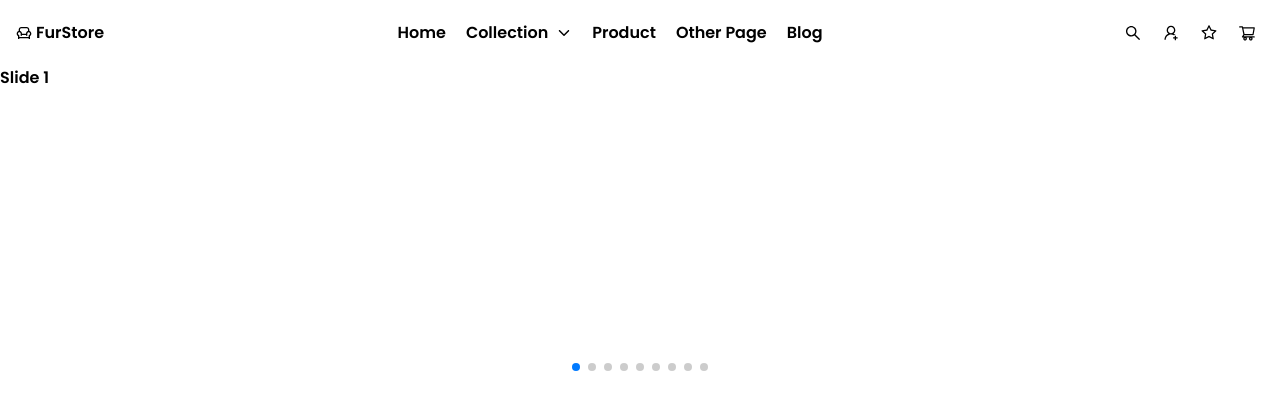
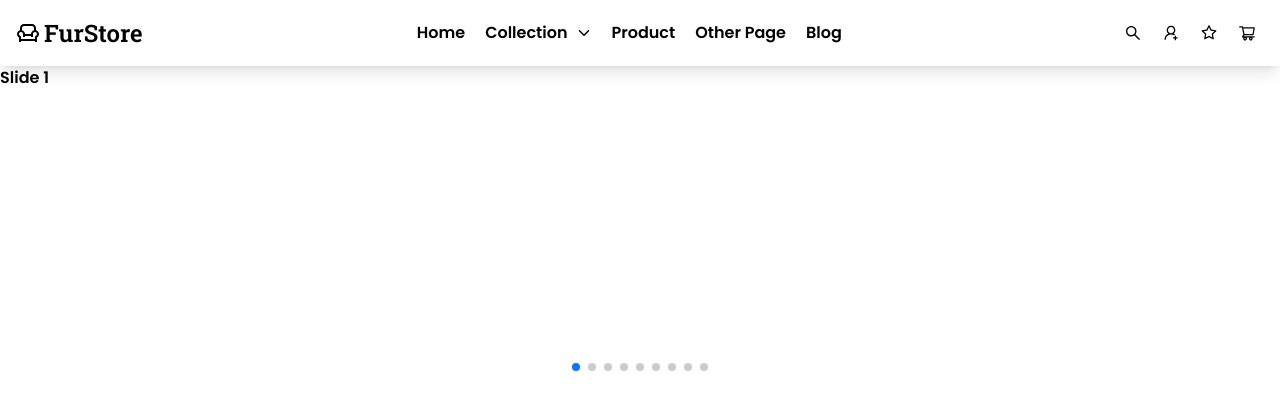
Before and after one commit to GilaniRabbu/ecommerce-website, a Next.js app: page / in a window 1280 px wide. Shown: the top 410 px of the page. Built offline with nearby package versions, Linux system fonts and the light colour scheme.

Commit message:
updated header section

```diff
--- a/components/Header/Header.tsx
+++ b/components/Header/Header.tsx
@@ -5,7 +5,8 @@ import NavMobile from "./NavMobile";
 
 export default function Header() {
   return (
-    <main className="container mx-auto">
+    <main className="shadow-lg bg-white">
+      <section className="container mx-auto">
         <div className="flex flex-row justify-between items-center p-4">
           <div>
             <NavTitle />
@@ -23,6 +24,7 @@ export default function Header() {
             <NavMobile />
           </div>
         </div>
+      </section>
     </main>
   );
 }
--- a/components/Header/NavIcon.tsx
+++ b/components/Header/NavIcon.tsx
@@ -18,7 +18,7 @@ export default function NavIcon() {
     <ul className="flex flex-row gap-5 justify-between md:justify-center p-0 md:p-2">
       {profileNav.map((i) => (
         <li key={i.id}>
-          <Link href={i.link} className="text-lg">
+          <Link href={i.link} className="text-lg hover:text-teal-500">
             {i.icon}
           </Link>
         </li>
--- a/components/Header/NavLink.tsx
+++ b/components/Header/NavLink.tsx
@@ -25,7 +25,7 @@ export default function NavLink() {
   return (
     <ul className="flex flex-col md:flex-row gap-5 justify-center">
       <li>
-        <Link href={"/home"} className="hover:text-blue-500">
+        <Link href={"/home"} className="hover:text-teal-500">
           Home
         </Link>
       </li>
@@ -36,7 +36,7 @@ export default function NavLink() {
       >
         <Link
           href="/collection"
-          className="flex justify-between gap-2 items-center"
+          className="flex justify-between gap-2 items-center hover:text-teal-500"
         >
           <span>Collection</span>
           {isDropdownOpen ? <IoIosArrowUp /> : <IoIosArrowDown />}
@@ -47,7 +47,7 @@ export default function NavLink() {
               <li key={item.id}>
                 <Link
                   href={item.link}
-                  className="block md:px-4 py-2 hover:text-blue-500"
+                  className="block md:px-4 py-2 hover:text-teal-500"
                 >
                   {item.title}
                 </Link>
@@ -57,15 +57,15 @@ export default function NavLink() {
         )}
       </li>
       <li>
-        <Link href={"/product"} className="hover:text-blue-500">
+        <Link href={"/product"} className="hover:text-teal-500">
           Product
         </Link>
       </li>
-      <Link href={"/other-page"} className="hover:text-blue-500">
+      <Link href={"/other-page"} className="hover:text-teal-500">
         Other Page
       </Link>
       <li>
-        <Link href={"/blog"} className="hover:text-blue-500">
+        <Link href={"/blog"} className="hover:text-teal-500">
           Blog
         </Link>
       </li>
--- a/components/Header/NavMobile.tsx
+++ b/components/Header/NavMobile.tsx
@@ -21,7 +21,7 @@ export default function NavMobile() {
       </div>
       <div
         className={clsx(
-          "fixed h-full w-screen lg:hidden bg-black/60 backdrop-blur-sm top-0 right-0 -translate-x-full transition-all",
+          "fixed h-full w-screen lg:hidden z-50 bg-black/60 backdrop-blur-sm top-0 right-0 -translate-x-full transition-all",
           isMenuOpen && "translate-x-0"
         )}
       >
--- a/components/Header/NavTitle.tsx
+++ b/components/Header/NavTitle.tsx
@@ -1,9 +1,16 @@
+import Link from "next/link";
 import { RiArmchairLine } from "react-icons/ri";
+import { Roboto_Slab } from "next/font/google";
+
+const roboto = Roboto_Slab({ subsets: ["latin"], weight: ["600"] });
 
 export default function NavTitle() {
   return (
-    <h1 className="flex gap-1 items-center">
+    <Link
+      href={"/"}
+      className={`${roboto.className} flex gap-1 items-center text-xl sm:text-2xl hover:text-teal-500`}
+    >
       <RiArmchairLine /> FurStore
-    </h1>
+    </Link>
   );
 }
--- a/tailwind.config.ts
+++ b/tailwind.config.ts
@@ -7,12 +7,7 @@ const config: Config = {
     "./app/**/*.{js,ts,jsx,tsx,mdx}",
   ],
   theme: {
-    extend: {
-      colors: {
-        background: "var(--background)",
-        foreground: "var(--foreground)",
-      },
-    },
+    extend: {},
   },
   plugins: [],
 };
```
Lines whose indentation alone changed are shown as unchanged.
